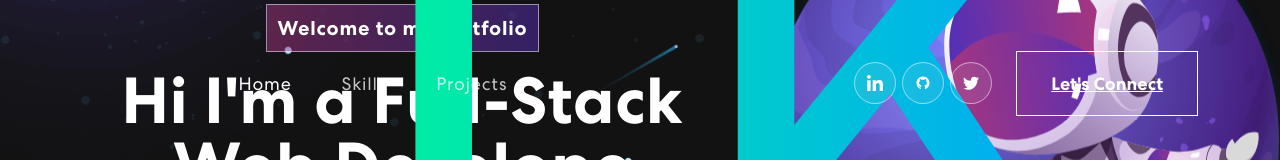
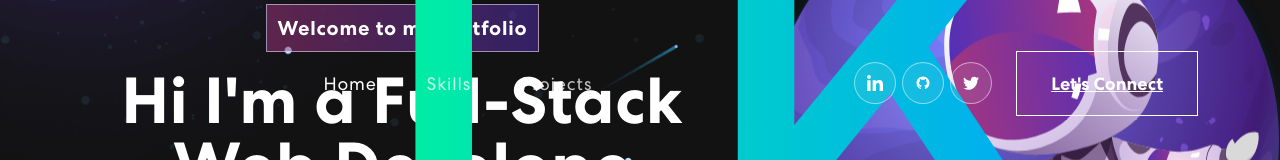
Before and after one commit to TKTamir/portfolio, a React (Create React App) app: page / in a window 1280 px wide. Shown: the part 384-544 px from the top of the page. Built offline with nearby package versions, Linux system fonts and the light colour scheme.

Commit message:
Edit logo styling

```diff
--- a/src/App.css
+++ b/src/App.css
@@ -54,6 +54,10 @@ h6 {
 }
 
 /* NavBar CSS*/
+.logo {
+  width: 220px;
+  height: 120px;
+}
 
 nav.navbar {
   padding: 18px 0;
@@ -243,7 +247,7 @@ nav.navbar .navbar-toggler[aria-expanded="true"] .navbar-toggler-icon {
 
 /* Re-align nav buttons */
 .me-auto {
-  margin-left: 15px;
+  margin-left: 100px;
 }
 
 /************ Banner Css ************/
```
